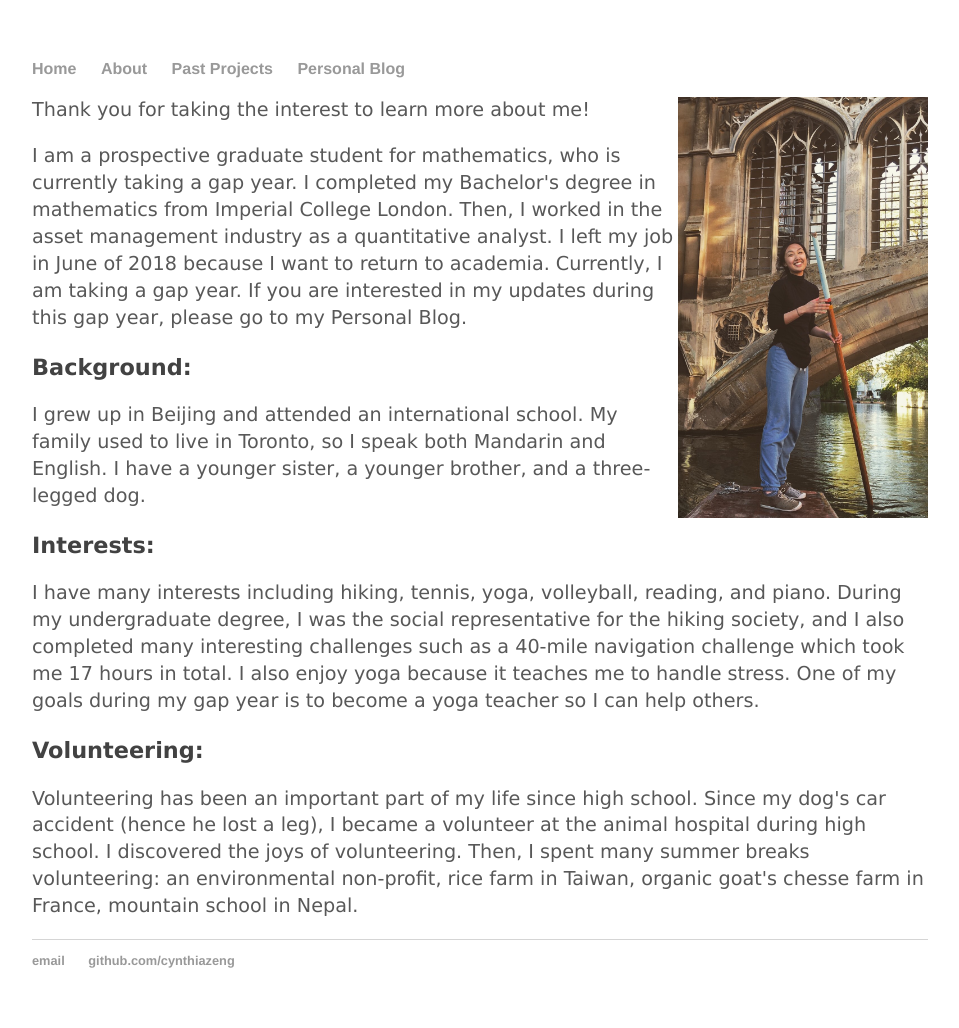
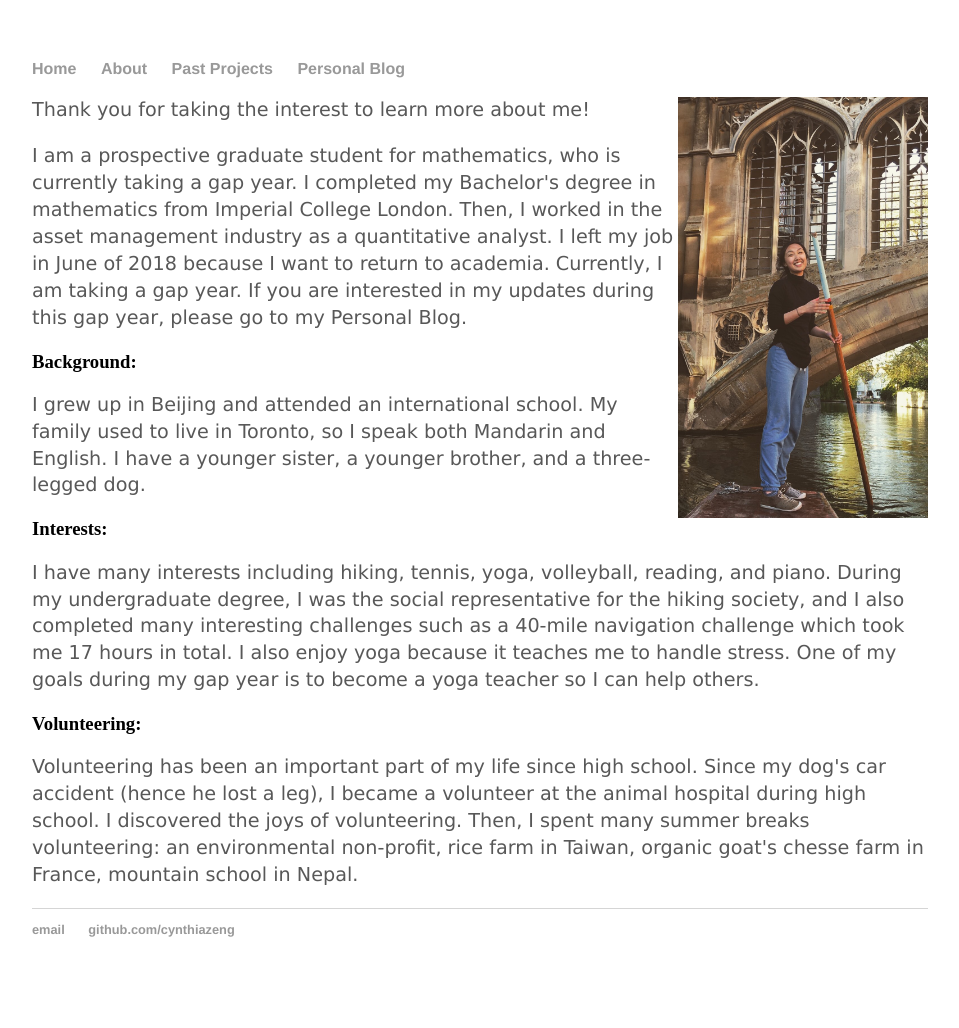
Before and after one commit to cynthia1234/cynthiazeng.github.io, a Jekyll site: the page built from about/index.html, in a window 1280 px wide. Shown: the whole page, without its empty margins (160-1119 px from the left). Built offline with Jekyll 4.4.1, drawn with Linux system fonts in a browser that asks for light colours; after the commit the page ends 997 px from its top, so only the background shows below that.

Commit message:
Update main.css

```diff
--- a/css/main.css
+++ b/css/main.css
@@ -29,11 +29,7 @@ h2 {
     font-family:'Verdana','Helvetica', 'Arial', 'Sans-Serif';
     color: #424242
 }
-h3 {
-    font-size: 1.4em;
-    font-family:'Verdana','Helvetica', 'Arial', 'Sans-Serif';
-    color: #424242
-}
+
 p {
     font-size: 1.2em;
     font-family:'Verdana','Helvetica', 'Arial', 'Sans-Serif';
```
